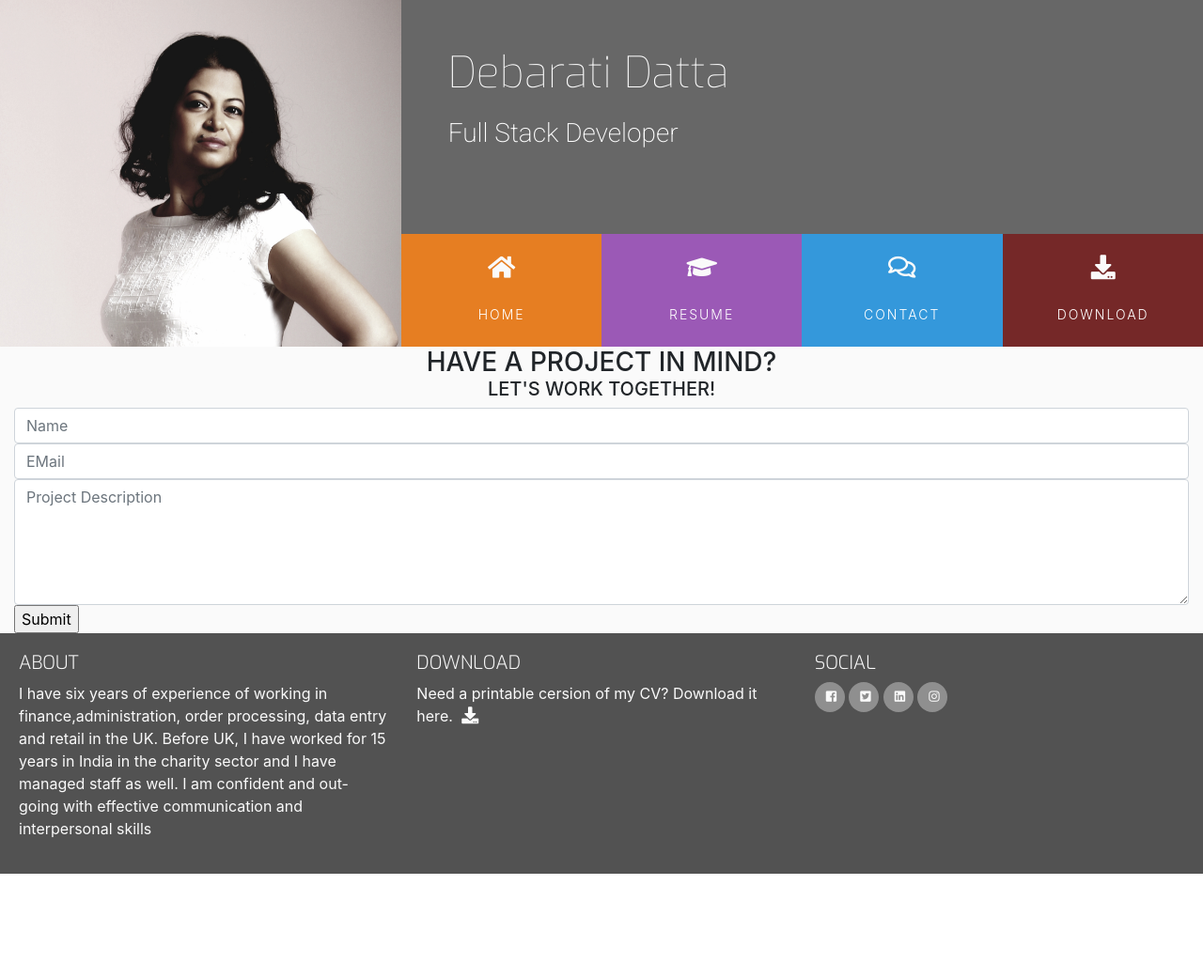
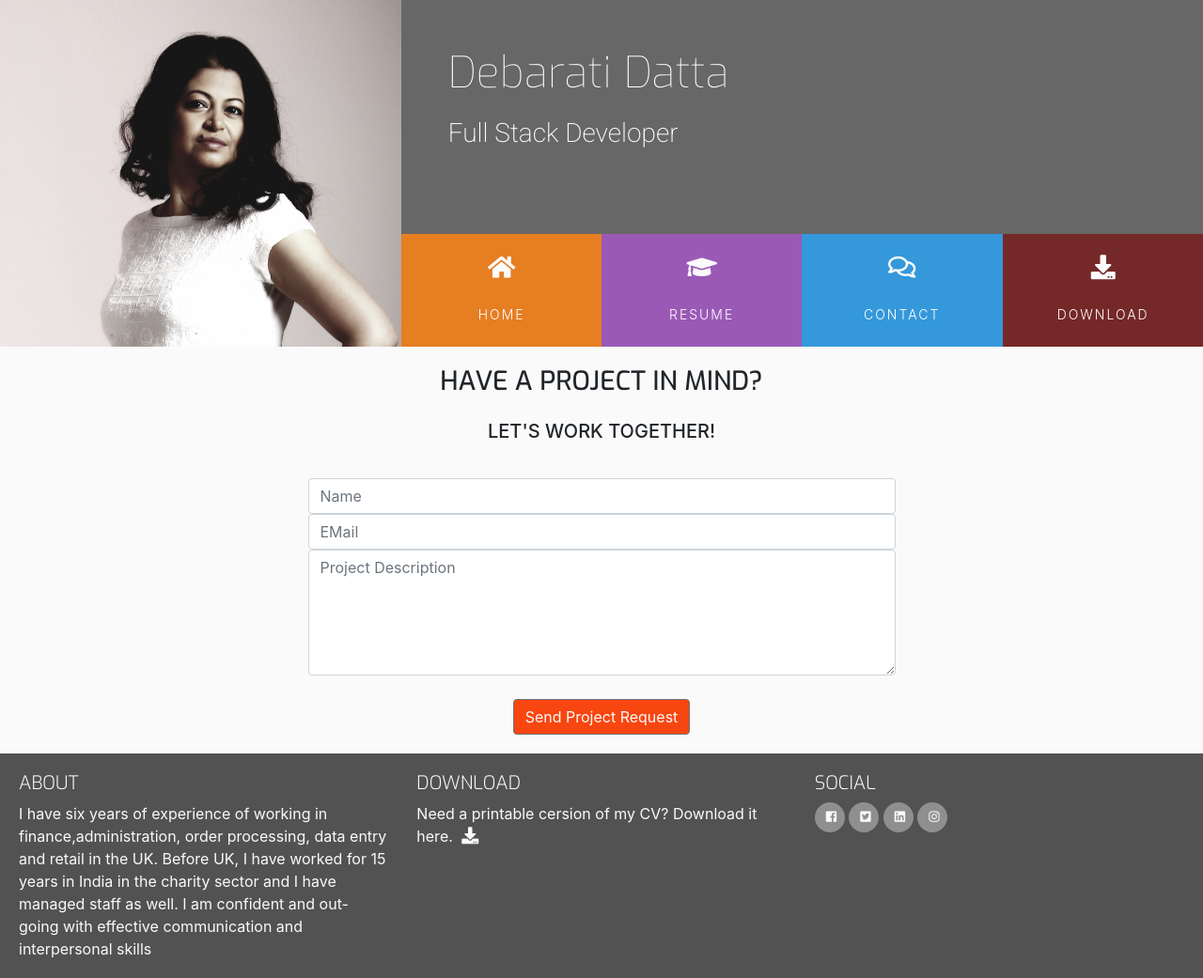
Before and after one commit to debarati-datta/My-Resume-Project, a plain HTML site: page contact.html in a window 1280 px wide. Shown: the whole page at 94% size. Before the commit the page ends 930 px from the top, so only its background shows below. Drawn offline with nearby package versions, Linux system fonts and the light colour scheme.

Commit message:
Final version of My Resume project

```diff
--- a/assets/css/style.css
+++ b/assets/css/style.css
@@ -339,3 +339,41 @@ footer {
     background-color: #fafafa;
 
 }
+
+/*-----------------------contact Form------------------------------------------*/
+
+.contact-heading {
+    font-family: "Exo", sans-serif;
+    font-weight: 300px;
+    margin-bottom: 25px;
+    margin-top: 20px;
+
+}
+
+.center-form {
+    padding-top: 10px;
+    margin: 0 auto;
+    max-width: 70%;
+
+}
+
+button[type="submit"] {
+    margin-top: 25px;
+    margin-bottom: 20px;
+    background-color: #f84610;
+    color: #fafafa;
+
+}
+
+/*---------------------------------media queries----------------------------------------*/
+
+@media(min-width: 992px) {
+.center-form {
+    padding-top: 30px;
+    margin: 0 auto;
+    min-height: 240px;
+    max-width: 50%;
+
+}
+
+}
--- a/contact.html
+++ b/contact.html
@@ -14,7 +14,7 @@
     <header>
         <div class="row no-gutters">
 
-            <a href="index.html" class="col-md-4 logo">
+            <a class="col-md-4 logo" href="index.html">
             </a>
 
                 <div class="col-md-8">
@@ -30,19 +30,19 @@
                         <div class="col">
                             <ul id="nav" class="list-inline menucontainer">
                                 <li class="col-6 col-sm-3 ui-menu-color-home list-inline-item menuitem">
-                                <a href="#" class="hvr-sweep-to-bottom"><i class="fa fa-home" aria-hidden="true"></i><span>Home</span></a>
+                                <a href="index.html" class="hvr-sweep-to-bottom"><i class="fa fa-home" aria-hidden="true"></i><span>Home</span></a>
                                 </li>
 
                                 <li class="col-6 col-sm-3 ui-menu-color-resume list-inline-item menuitem">
-                                <a href="#" class="hvr-sweep-to-bottom"><i class="fa fa-graduation-cap" aria-hidden="true"></i><span>Resume</span></a>
+                                <a href="index.html" class="hvr-sweep-to-bottom"><i class="fa fa-graduation-cap" aria-hidden="true"></i><span>Resume</span></a>
                                 </li>
 
                                 <li class="col-6 col-sm-3 ui-menu-color-contact list-inline-item menuitem">
-                                <a href="#" class="hvr-sweep-to-bottom"><i class="far fa-comments" aria-hidden="true"></i><span>Contact</span></a>
+                                <a href="contact.html" class="hvr-sweep-to-bottom"><i class="far fa-comments" aria-hidden="true"></i><span>Contact</span></a>
                                 </li>
 
                                 <li class="col-6 col-sm-3 ui-menu-color-download list-inline-item menuitem">
-                                <a href="#" class="hvr-sweep-to-bottom"><i class="fa fa-download" aria-hidden="true"></i><span>Download</span></a>
+                                <a href="assets/Debarati_CV.docx" target="_blank" class="hvr-sweep-to-bottom"><i class="fa fa-download" aria-hidden="true"></i><span>Download</span></a>
                                 </li>
 
                             </ul>
@@ -65,9 +65,12 @@
                             <input type="text" name="name" id="fullname" class="form-control" placeholder="Name" required/>
                             <input type="text" name="email" id="emailaddress" class="form-control" placeholder="EMail" required/>
                             <textarea rows="5" name="projectsummary" id="projectsummary" class="form-control" placeholder="Project Description" required></textarea>
-                            <input type="submit" value="Submit">
+                            <div class="form-row text-center">
+                            <div class="col">
+                                <button type="submit" class="btn btn-secondary">Send Project Request</button>
 
-
+                            </div>
+                            </div>
                             </form>
                         </div>
                 </div>
@@ -88,7 +91,7 @@
             <h5 class="uppercase general-sub">Download</h5>
                 <p class="inline-block">
                 Need a printable cersion of my CV? Download it here.
-                <a href="#" target="_blank" class="cv-pdf">
+                <a href="assets/Debarati_CV.docx" target="_blank" class="cv-pdf">
                 <i class="fa fa-download" aria-hidden="true"></i>
                 <span class="sr-only">Download link.</span>
                 </a>
```
Also changed, not shown: index.html (+6 -6 lines), resume.html (+6 -6 lines), 1 other file.
